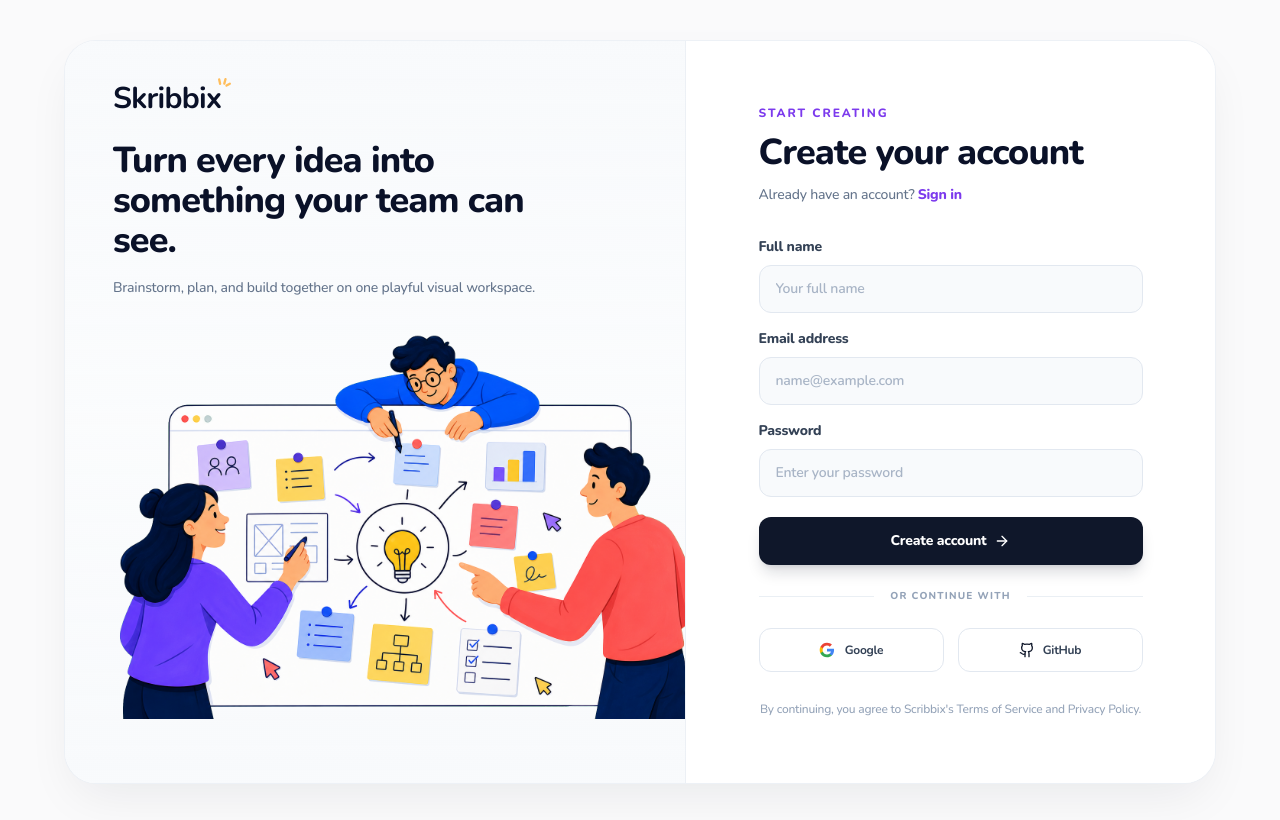
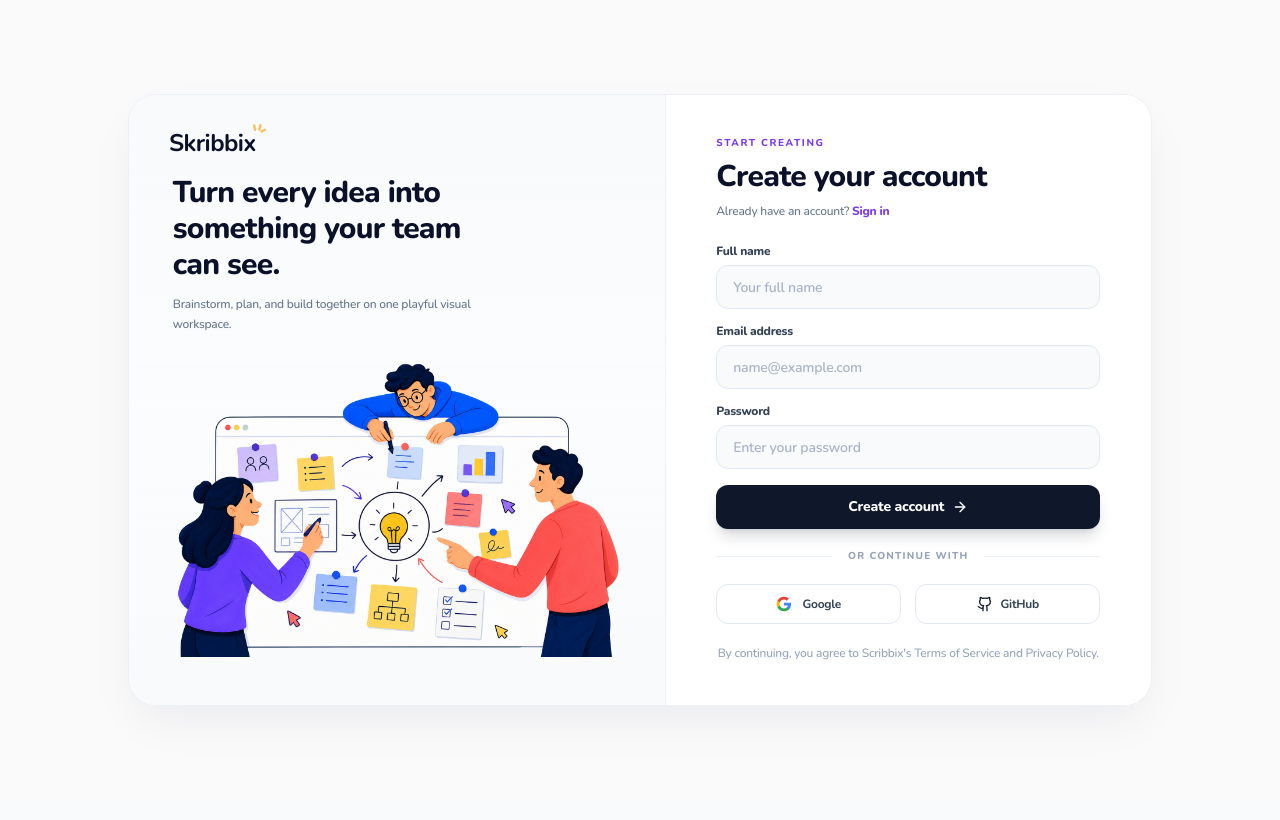
Before and after one commit to AR21SM/Scribbix, a Next.js app in the folder apps/scribbix-web/: page /signup in a window 1280 px wide. Shown: the top 820 px of the page. Built offline with nearby package versions, Linux system fonts and the light colour scheme; no server answers.

Commit message:
feat(ui): resize sign-in container layout and remove hover effect from Try Demo button

```diff
--- a/apps/scribbix-web/app/page.tsx
+++ b/apps/scribbix-web/app/page.tsx
@@ -133,16 +133,16 @@
                     Start a whiteboard – it&apos;s free
                   </Button>
                 </Link>
-                <Button
+                <button
                   onClick={() =>
                     document
                       .getElementById("sandbox")
                       ?.scrollIntoView({ behavior: "smooth" })
                   }
-                  className="group h-12 w-full sm:w-auto px-6 text-sm font-bold text-slate-600 hover:text-slate-900 bg-white hover:bg-slate-50 rounded-xl border border-slate-200/80 hover:border-slate-300 shadow-sm transition-all duration-200"
+                  className="h-12 w-full sm:w-auto px-6 text-sm font-bold text-slate-600 bg-white rounded-xl border border-slate-200/80 shadow-sm inline-flex items-center justify-center whitespace-nowrap"
                 >
                   Try Demo
-                </Button>
+                </button>
               </div>
             </div>
 
--- a/apps/scribbix-web/components/AuthPage.tsx
+++ b/apps/scribbix-web/components/AuthPage.tsx
@@ -49,17 +49,17 @@
   };
 
   return (
-    <main className="min-h-screen bg-[#fafafb] font-sans text-slate-900 antialiased selection:bg-violet-100 selection:text-violet-950 flex items-center justify-center p-6 md:p-10">
+    <main className="min-h-screen bg-[#fafafb] font-sans text-slate-900 antialiased selection:bg-violet-100 selection:text-violet-950 flex items-center justify-center p-4 md:p-6">
       {/* Unified Card Container */}
-      <div className="w-full max-w-6xl rounded-[32px] border border-slate-200/60 bg-white shadow-[0_20px_50px_-12px_rgba(15,23,42,0.08)] overflow-hidden flex flex-col">
+      <div className="w-full max-w-5xl rounded-[28px] border border-slate-200/60 bg-white shadow-[0_20px_50px_-12px_rgba(15,23,42,0.08)] overflow-hidden flex flex-col">
         {/* Body Grid */}
-        <div className="grid grid-cols-1 lg:grid-cols-[1.08fr_0.92fr] flex-grow">
+        <div className="grid grid-cols-1 lg:grid-cols-[1.05fr_0.95fr] flex-grow">
           {/* Left Column (App Brand & Info Showcase) */}
-          <section className="hidden overflow-hidden border-r border-slate-200/50 bg-gradient-to-b from-[#f8fafc] via-[#f1f5f9]/30 to-[#f8fafc] px-12 py-10 lg:flex lg:flex-col justify-between">
+          <section className="hidden overflow-hidden border-r border-slate-200/50 bg-gradient-to-b from-[#f8fafc] via-[#f1f5f9]/30 to-[#f8fafc] px-10 py-8 lg:flex lg:flex-col justify-between">
             {/* Brand Logo */}
             <Link
               href="/"
-              className="inline-flex w-fit items-center text-3xl font-bold tracking-tight text-[#0a1128] hover:opacity-90 transition-opacity"
+              className="inline-flex w-fit items-center text-2xl font-bold tracking-tight text-[#0a1128] hover:opacity-90 transition-opacity"
             >
               <span>Skribbi</span>
               <span className="relative inline-block">
@@ -79,11 +79,11 @@
               </span>
             </Link>
 
-            <div className="mx-auto flex w-full max-w-xl flex-1 flex-col justify-center my-6">
-              <h1 className="max-w-md text-3xl font-black leading-[1.12] tracking-tight text-[#0a1128] xl:text-4xl">
+            <div className="mx-auto flex w-full max-w-md flex-1 flex-col justify-center my-4">
+              <h1 className="max-w-xs text-2xl font-black leading-[1.12] tracking-tight text-[#0a1128] xl:text-3xl">
                 Turn every idea into something your team can see.
               </h1>
-              <p className="mt-4 max-w-md text-sm font-medium leading-relaxed text-slate-500">
+              <p className="mt-3 max-w-xs text-xs font-medium leading-relaxed text-slate-500">
                 Brainstorm, plan, and build together on one playful visual
                 workspace.
               </p>
@@ -91,17 +91,17 @@
               <img
                 src="/images/auth-collaboration-wide.png"
                 alt="A team collaborating around a Scribbix whiteboard"
-                className="mx-auto mt-7 max-h-[420px] w-[112%] max-w-none object-contain xl:max-h-[460px]"
+                className="mx-auto mt-6 max-h-[310px] w-full object-contain xl:max-h-[350px]"
               />
             </div>
           </section>
 
           {/* Right Column (Form Panel) */}
-          <section className="flex items-center justify-center bg-white px-6 py-12 sm:px-10 lg:px-14">
+          <section className="flex items-center justify-center bg-white px-6 py-10 sm:px-10 lg:px-12">
             <div className="w-full max-w-sm">
               <Link
                 href="/"
-                className="mb-10 inline-flex items-center text-2xl font-bold tracking-tight text-[#0a1128] hover:opacity-90 transition-opacity lg:hidden"
+                className="mb-8 inline-flex items-center text-xl font-bold tracking-tight text-[#0a1128] hover:opacity-90 transition-opacity lg:hidden"
               >
                 <span>Skribbi</span>
                 <span className="relative inline-block">
@@ -121,14 +121,14 @@
                 </span>
               </Link>
 
-              <div className="mb-8">
-                <p className="mb-3 text-xs font-extrabold uppercase tracking-[0.16em] text-violet-600">
+              <div className="mb-6">
+                <p className="mb-2 text-[10px] font-extrabold uppercase tracking-[0.16em] text-violet-600">
                   {isSignin ? "Welcome back" : "Start creating"}
                 </p>
-                <h2 className="text-4xl font-black tracking-tight text-[#0a1128]">
+                <h2 className="text-3xl font-black tracking-tight text-[#0a1128]">
                   {isSignin ? "Sign in to Scribbix" : "Create your account"}
                 </h2>
-                <p className="mt-3 text-sm font-medium text-slate-500">
+                <p className="mt-2 text-xs font-medium text-slate-500">
                   {isSignin ? (
                     <>
                       New to Scribbix?{" "}
@@ -153,13 +153,13 @@
                 </p>
               </div>
 
-              <form className="flex flex-col gap-5" onSubmit={handleSubmit}>
-                <div className="flex flex-col gap-4">
+              <form className="flex flex-col gap-4" onSubmit={handleSubmit}>
+                <div className="flex flex-col gap-3.5">
                   {!isSignin && (
                     <div>
                       <label
                         htmlFor="name"
-                        className="mb-2 block text-sm font-extrabold text-slate-700"
+                        className="mb-1.5 block text-xs font-extrabold text-slate-700"
                       >
                         Full name
                       </label>
@@ -168,7 +168,7 @@
                         name="name"
                         type="text"
                         required={!isSignin}
-                        className="h-12 w-full rounded-xl border border-slate-200 bg-[#f8fafc] hover:border-slate-300 px-4 text-sm font-semibold text-slate-900 outline-none transition-all placeholder:text-slate-400/80 focus:border-violet-400 focus:bg-white focus:ring-4 focus:ring-violet-100"
+                        className="h-11 w-full rounded-xl border border-slate-200 bg-[#f8fafc] hover:border-slate-300 px-4 text-sm font-semibold text-slate-900 outline-none transition-all placeholder:text-slate-400/80 focus:border-violet-400 focus:bg-white focus:ring-4 focus:ring-violet-100"
                         placeholder="Your full name"
                         value={name}
                         onChange={(e) => setName(e.target.value)}
@@ -179,7 +179,7 @@
                   <div>
                     <label
                       htmlFor="email"
-                      className="mb-2 block text-sm font-extrabold text-slate-700"
+                      className="mb-1.5 block text-xs font-extrabold text-slate-700"
                     >
                       Email address
                     </label>
@@ -189,7 +189,7 @@
                       type="email"
                       autoComplete="email"
                       required
-                      className="h-12 w-full rounded-xl border border-slate-200 bg-[#f8fafc] hover:border-slate-300 px-4 text-sm font-semibold text-slate-900 outline-none transition-all placeholder:text-slate-400/80 focus:border-violet-400 focus:bg-white focus:ring-4 focus:ring-violet-100"
+                      className="h-11 w-full rounded-xl border border-slate-200 bg-[#f8fafc] hover:border-slate-300 px-4 text-sm font-semibold text-slate-900 outline-none transition-all placeholder:text-slate-400/80 focus:border-violet-400 focus:bg-white focus:ring-4 focus:ring-violet-100"
                       placeholder="name@example.com"
                       value={email}
                       onChange={(e) => setEmail(e.target.value)}
@@ -199,7 +199,7 @@
                   <div>
                     <label
                       htmlFor="password"
-                      className="mb-2 block text-sm font-extrabold text-slate-700"
+                      className="mb-1.5 block text-xs font-extrabold text-slate-700"
                     >
                       Password
                     </label>
@@ -211,7 +211,7 @@
                         isSignin ? "current-password" : "new-password"
                       }
                       required
-                      className="h-12 w-full rounded-xl border border-slate-200 bg-[#f8fafc] hover:border-slate-300 px-4 text-sm font-semibold text-slate-900 outline-none transition-all placeholder:text-slate-400/80 focus:border-violet-400 focus:bg-white focus:ring-4 focus:ring-violet-100"
+                      className="h-11 w-full rounded-xl border border-slate-200 bg-[#f8fafc] hover:border-slate-300 px-4 text-sm font-semibold text-slate-900 outline-none transition-all placeholder:text-slate-400/80 focus:border-violet-400 focus:bg-white focus:ring-4 focus:ring-violet-100"
                       placeholder="Enter your password"
                       value={password}
                       onChange={(e) => setPassword(e.target.value)}
@@ -228,7 +228,7 @@
                 <button
                   type="submit"
                   disabled={loading}
-                  className="flex h-12 w-full items-center justify-center gap-2 rounded-xl bg-slate-900 px-5 text-sm font-extrabold text-white shadow-lg shadow-slate-900/15 disabled:cursor-not-allowed disabled:opacity-50"
+                  className="flex h-11 w-full items-center justify-center gap-2 rounded-xl bg-slate-900 px-5 text-sm font-extrabold text-white shadow-lg shadow-slate-900/15 disabled:cursor-not-allowed disabled:opacity-50"
                 >
                   {loading ? (
                     <>
@@ -257,7 +257,7 @@
                   <button
                     type="button"
                     onClick={() => {}}
-                    className="flex h-11 items-center justify-center gap-2 rounded-xl border border-slate-200 bg-white text-xs font-bold text-slate-700 active:scale-[0.98]"
+                    className="flex h-10 items-center justify-center gap-2 rounded-xl border border-slate-200 bg-white text-xs font-bold text-slate-700 active:scale-[0.98]"
                   >
                     <svg
                       className="size-4 mr-0.5"
@@ -286,7 +286,7 @@
                   <button
                     type="button"
                     onClick={() => {}}
-                    className="flex h-11 items-center justify-center gap-2 rounded-xl border border-slate-200 bg-white text-xs font-bold text-slate-700 active:scale-[0.98]"
+                    className="flex h-10 items-center justify-center gap-2 rounded-xl border border-slate-200 bg-white text-xs font-bold text-slate-700 active:scale-[0.98]"
                   >
                     <Github className="size-4 text-slate-900" />
                     GitHub
@@ -294,7 +294,7 @@
                 </div>
               </form>
 
-              <p className="mt-7 text-center text-xs font-medium leading-relaxed text-slate-400">
+              <p className="mt-5 text-center text-xs font-medium leading-relaxed text-slate-400">
                 By continuing, you agree to Scribbix&apos;s Terms of Service and
                 Privacy Policy.
               </p>
```
